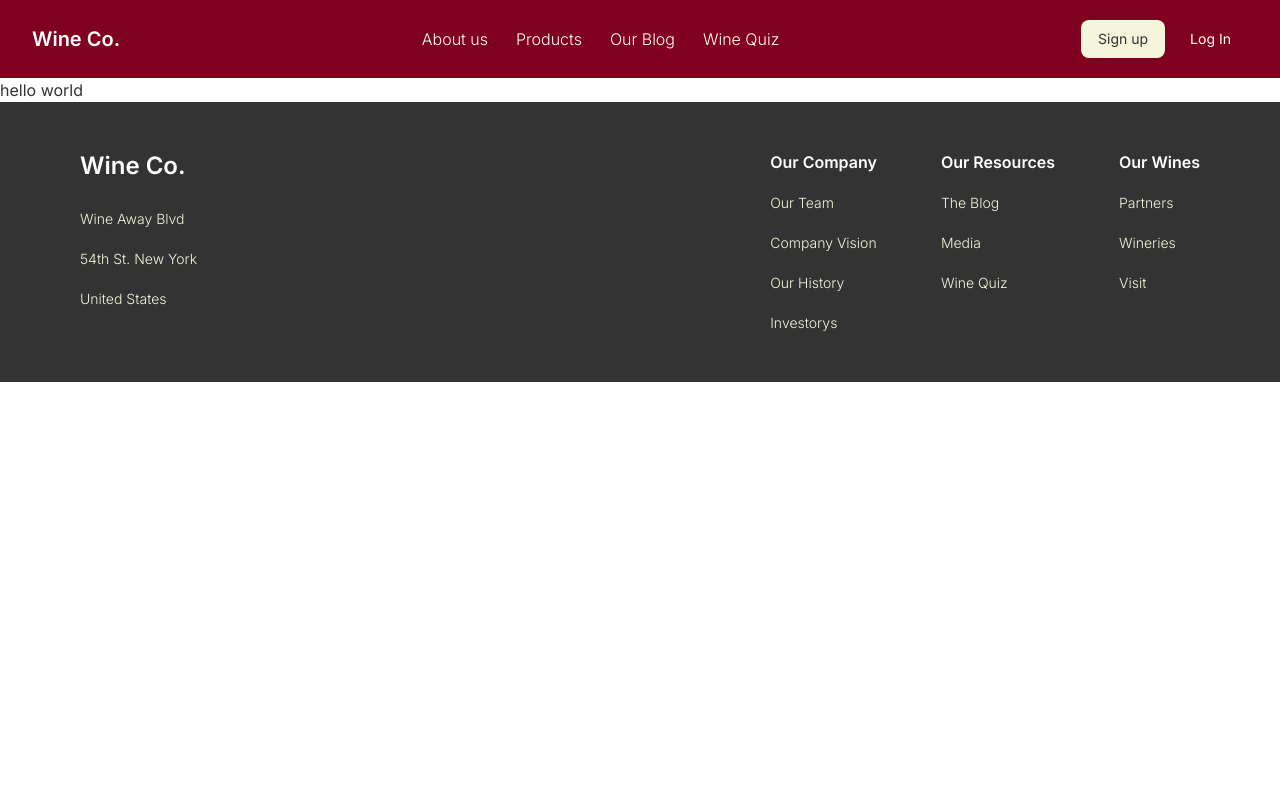
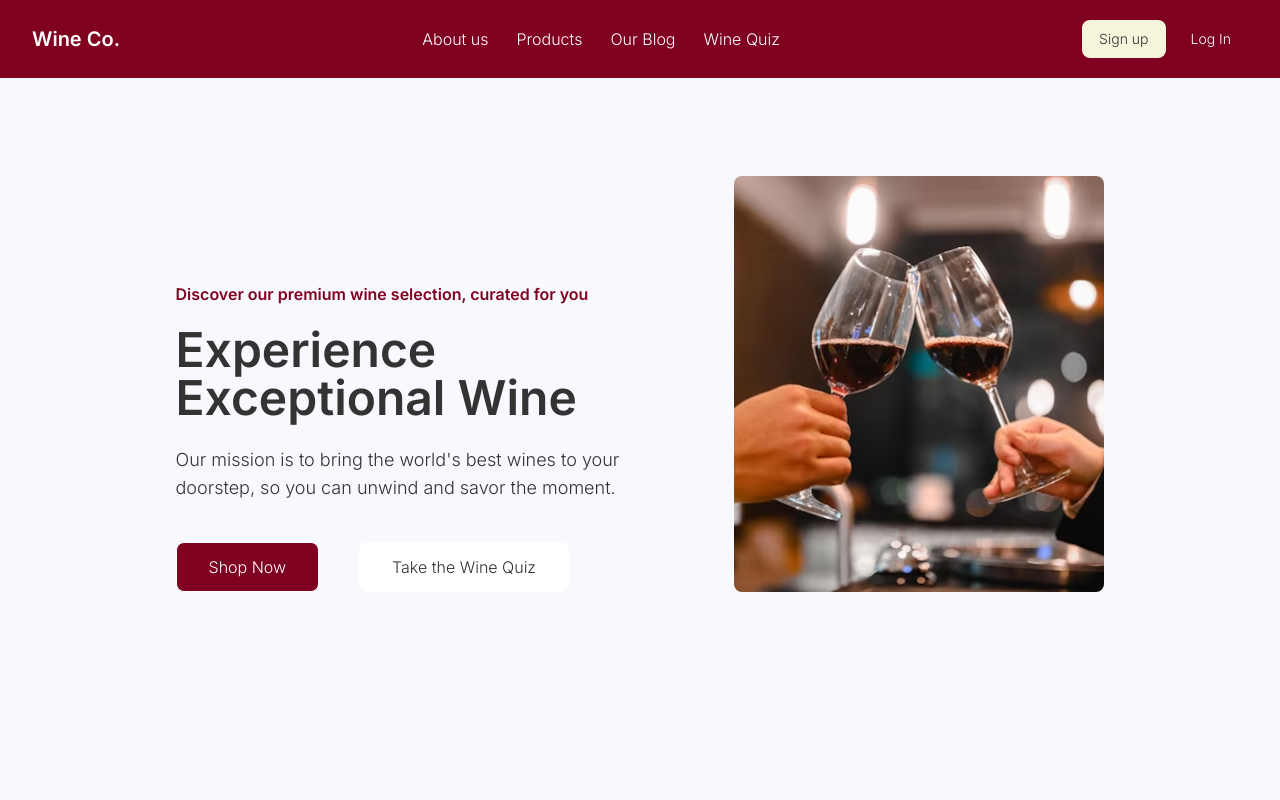
Before and after one commit to vctormb/wineco, a Next.js app: page / in a window 1280 px wide. Shown: the top 800 px of the page. Built offline with nearby package versions, Linux system fonts and the light colour scheme.

Commit message:
landing page - cta section

```diff
--- a/components/button/button-link.tsx
+++ b/components/button/button-link.tsx
@@ -19,17 +19,19 @@ export function ButtonLink({
   return (
     <Link
       {...props}
-      className={clsx('rounded-lg border', {
+      className={clsx('rounded-lg border font-thin', {
         // size
         'px-8 py-3': size === 'md',
         'px-4 py-2 text-sm': size === 'sm',
         // variant solid
+        'bg-red-900 text-white': variant === 'solid' && color === 'primary',
         'border-transparent bg-yellow-100 text-neutral-700':
           variant === 'solid' && color === 'yellow',
-        'bg-white border-neutral-300 text-neutral-700': variant === 'solid' && color === 'white',
-        'bg-red-900': variant === 'solid' && color === 'primary',
+        'bg-white border-neutral-300 text-neutral-700':
+          variant === 'solid' && color === 'white',
         // variant ghost
-        'text-white bg-transparent border-transparent': variant === 'ghost' && color === 'white',
+        'text-white bg-transparent border-transparent':
+          variant === 'ghost' && color === 'white',
       })}
     />
   )
--- a/pages/index.tsx
+++ b/pages/index.tsx
@@ -1,4 +1,44 @@
+import Image from 'next/image'
+import { ButtonLink } from '@/components/button'
+
 export default function Home() {
-  // return <div className="flex min-h-screen">hello world</div>
-  return <div className="flex">hello world</div>
+  return (
+    <div className="flex">
+      <div className="flex justify-center min-h-screen w-full py-24 px-20 lg:py-24 lg:px-24 bg-slate-100">
+        <section className="flex justify-between h-full gap-10 mt-20 max-h-[30rem] lg:max-h-[26rem]">
+          <div className="flex flex-[1.4] flex-col justify-end">
+            <div className="text-center md:max-w-2xl lg:max-w-full lg:text-left">
+              <p className="text-red-900 font-semibold mb-5">
+                Discover our premium wine selection, curated for you
+              </p>
+              <h1 className="font-semibold text-5xl">
+                Experience Exceptional Wine
+              </h1>
+              <p className="mt-6 text-lg font-thin lg:max-w-full">
+                Our mission is to bring the world&apos;s best wines to your
+                doorstep, so you can unwind and savor the moment.
+              </p>
+              <div className="flex flex-col justify-center gap-5 md:gap-10 md:flex-row lg:justify-start mt-10">
+                <ButtonLink href="#">Shop Now</ButtonLink>
+                <ButtonLink href="#" color="white">
+                  Take the Wine Quiz
+                </ButtonLink>
+              </div>
+            </div>
+          </div>
+          <div className="hidden lg:block flex-1">
+            <div className="bg-neutral-300 rounded-lg h-full w-full relative">
+              <Image
+                alt="Wine cheers"
+                src="/cheers-wine.jpg"
+                className="h-full rounded-lg object-cover"
+                fill
+                priority
+              />
+            </div>
+          </div>
+        </section>
+      </div>
+    </div>
+  )
 }
--- a/templates/footer.tsx
+++ b/templates/footer.tsx
@@ -68,8 +68,8 @@ export function Footer() {
   return (
     <footer>
       <div className="bg-neutral-700 py-12 px-20">
-        <div className="flex justify-between">
-          <div className="flex flex-col">
+        <div className="flex flex-col md:flex-row md:justify-between">
+          <div className="flex flex-col mb-6">
             <span className="text-white font-semibold text-2xl">Wine Co.</span>
             <ul className="flex gap-4 flex-col mt-6">
               {wineCo.map((item) => (
--- a/templates/navbar.tsx
+++ b/templates/navbar.tsx
@@ -3,15 +3,24 @@ import Link from 'next/link'
 
 export function Navbar() {
   return (
-    <nav className="flex justify-between items-center bg-red-900 py-5 px-8 text-white">
+    <div className="relative">
+      <nav className="absolute w-full flex justify-between items-center bg-red-900 py-5 px-8 text-white">
         <span className="text-xl font-semibold">Wine Co.</span>
-      <div className="flex gap-7 font-thin">
+        <ul className="hidden md:flex gap-7 font-thin">
+          <li>
             <Link href="#">About us</Link>
+          </li>
+          <li>
             <Link href="#">Products</Link>
+          </li>
+          <li>
             <Link href="#">Our Blog</Link>
+          </li>
+          <li>
             <Link href="#">Wine Quiz</Link>
-      </div>
-      <div className="flex gap-2">
+          </li>
+        </ul>
+        <div className="hidden md:flex gap-2">
           <ButtonLink href="#" size="sm" color="yellow">
             Sign up
           </ButtonLink>
@@ -20,5 +29,6 @@ export function Navbar() {
           </ButtonLink>
         </div>
       </nav>
+    </div>
   )
 }
```
Also changed, not shown: public/cheers-wine.jpg (added), 1 other file (tests, documents, lock files or other folders). Lines whose indentation alone changed are shown as unchanged.
